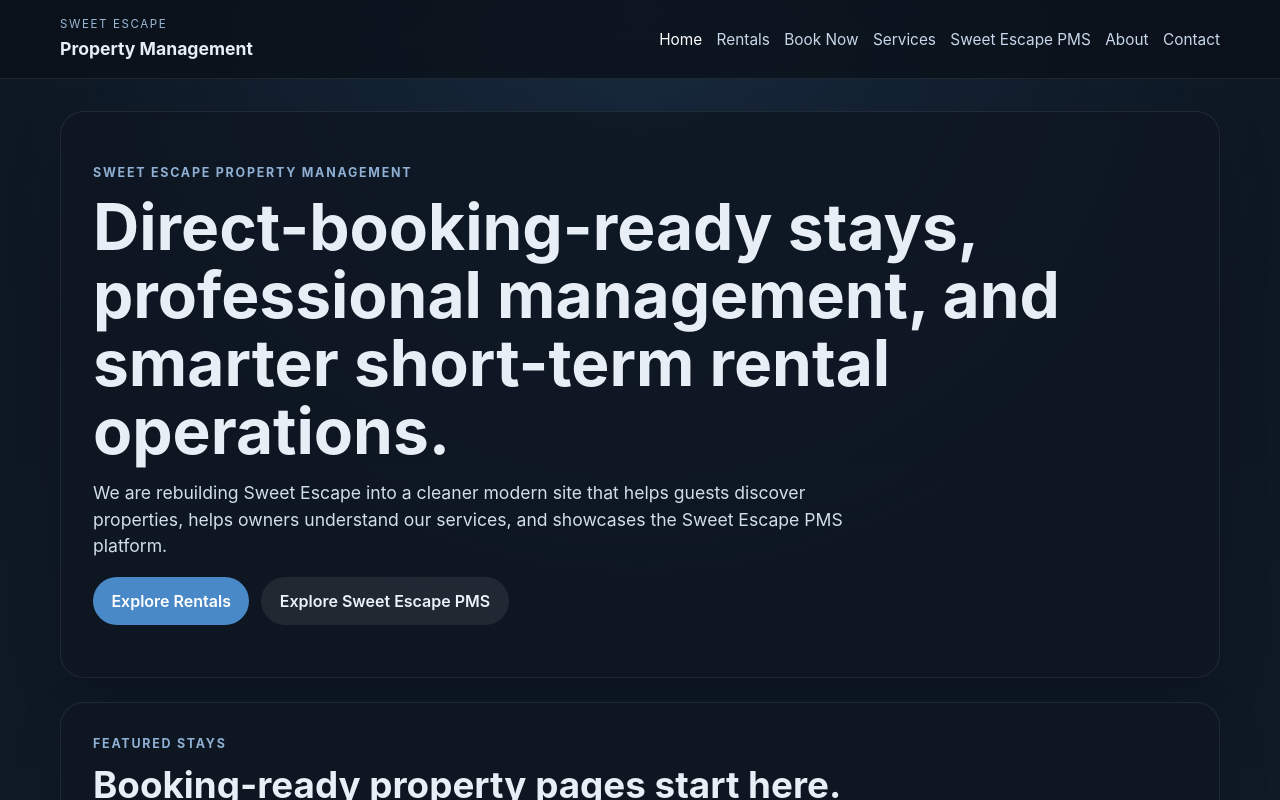
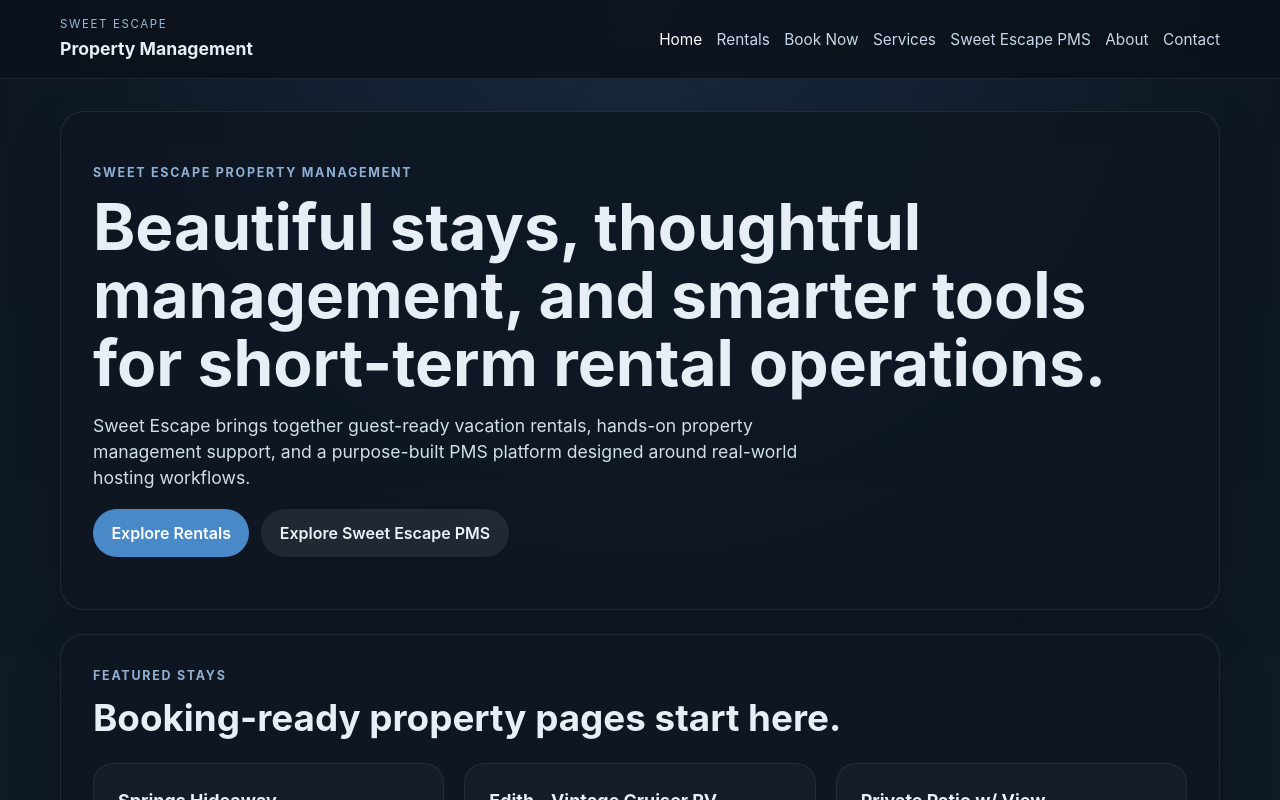
Before and after one commit to masterhavik/sweet-escape-website-2026, a React (Vite) app: page / in a window 1280 px wide. Shown: the top 800 px of the page. Built offline with nearby package versions, Linux system fonts and the light colour scheme.

Commit message:
Refine core site messaging

```diff
--- a/src/data/site.ts
+++ b/src/data/site.ts
@@ -10,7 +10,7 @@ export const siteNavigation = [
 
 export const siteHero = {
   eyebrow: 'Sweet Escape Property Management',
-  title: 'Direct-booking-ready stays, professional management, and smarter short-term rental operations.',
+  title: 'Beautiful stays, thoughtful management, and smarter tools for short-term rental operations.',
   description:
-    'We are rebuilding Sweet Escape into a cleaner modern site that helps guests discover properties, helps owners understand our services, and showcases the Sweet Escape PMS platform.',
+    'Sweet Escape brings together guest-ready vacation rentals, hands-on property management support, and a purpose-built PMS platform designed around real-world hosting workflows.',
 };
```
